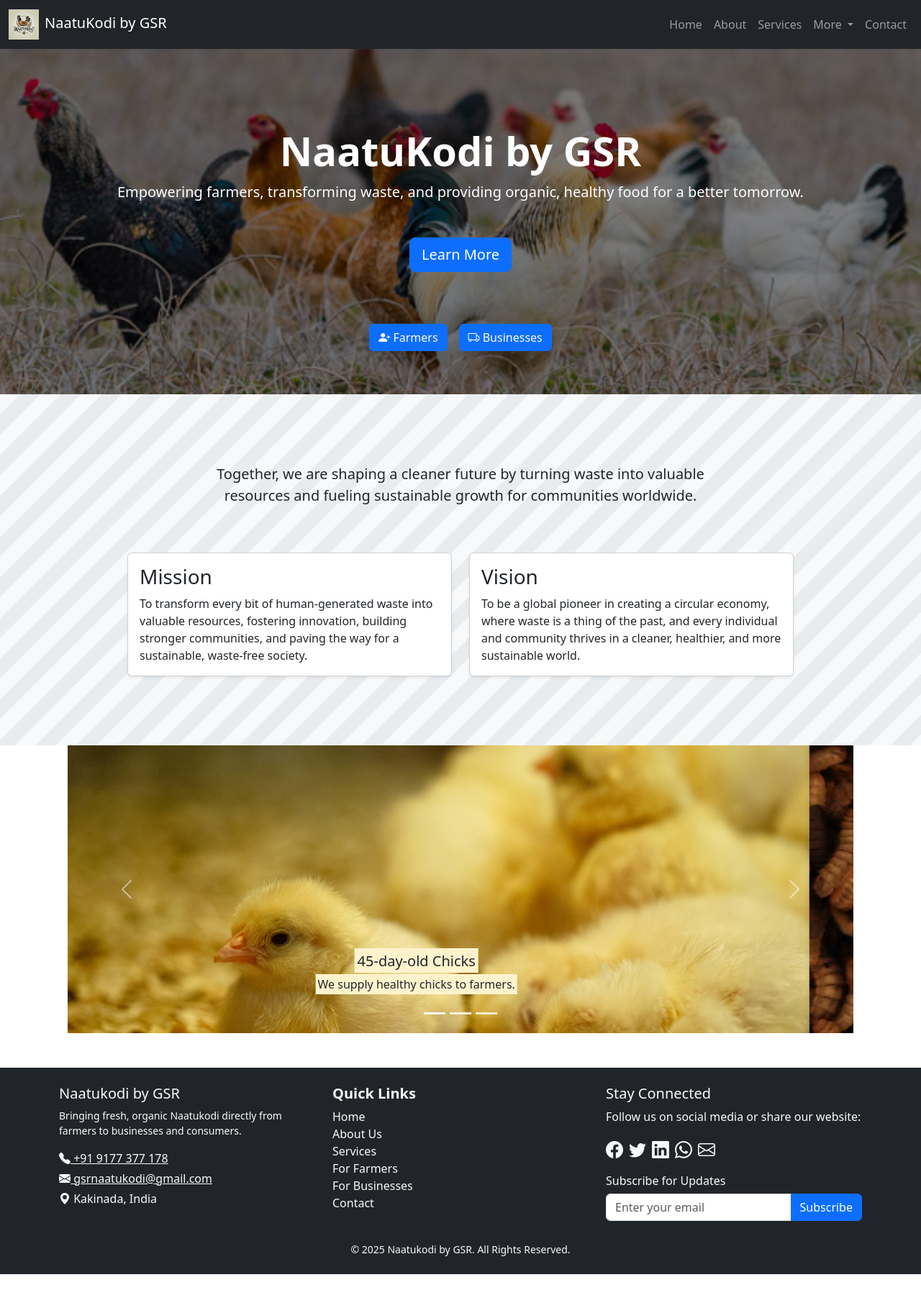
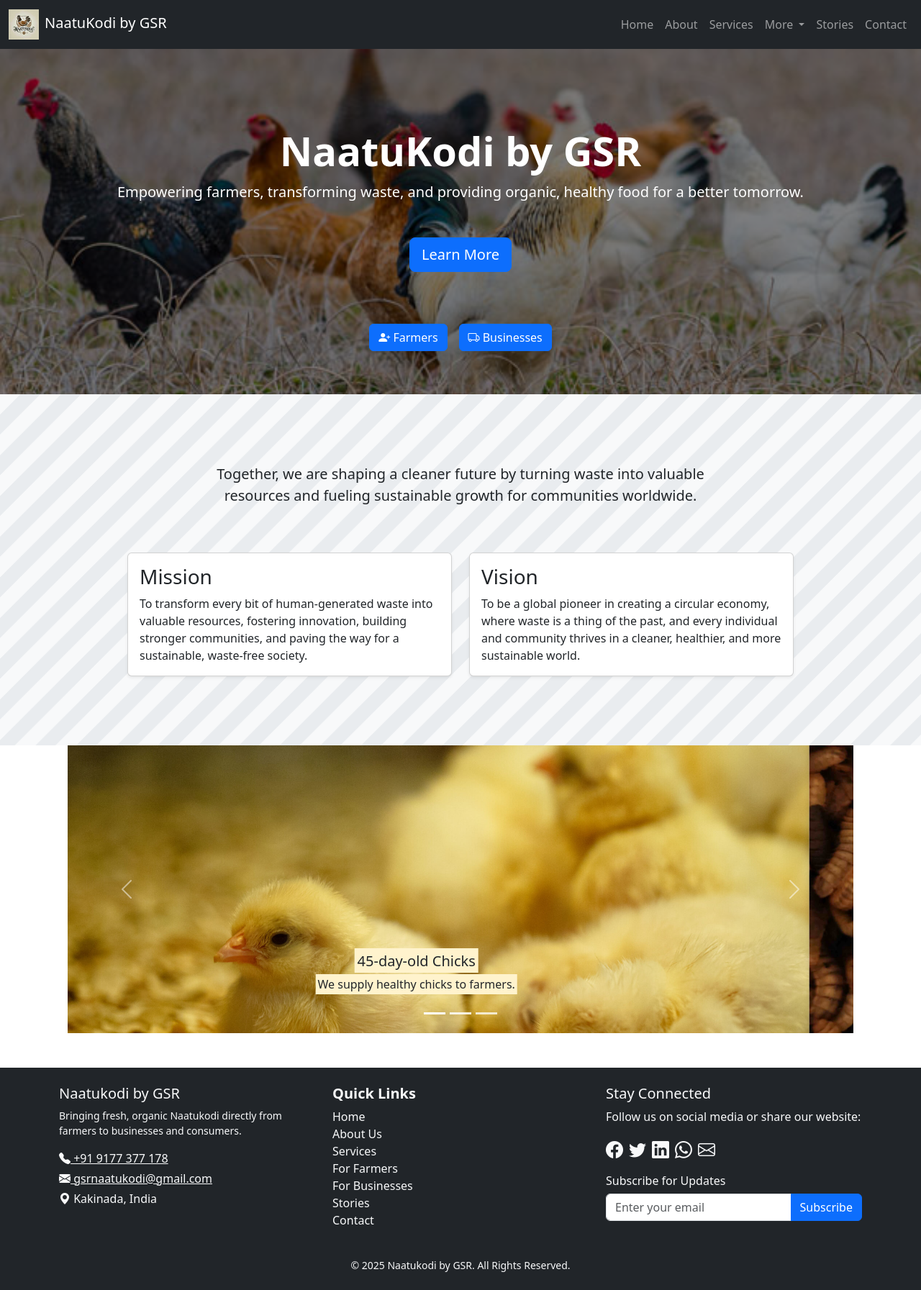
Before and after one commit to naatukodi/GSRSite, an Angular app: page / in a window 1280 px wide. Shown: the whole page at 72% size. Before the commit the page ends 1771 px from the top, so only its background shows below. Built offline with nearby package versions, Linux system fonts and the light colour scheme.

Commit message:
updatedbloglink

```diff
--- a/src/app/app.component.html
+++ b/src/app/app.component.html
@@ -29,6 +29,9 @@
             <li><a class="dropdown-item" routerLink="/forbusinesses" routerLinkActive="forbusinesses">For Businesses</a>
             </li>
           </ul>
+        </li>
+        <li class="nav-item">
+          <a class="nav-link" href="https://blog.naatukodi.co.in/contact">Stories</a>
         </li>
         <li class="nav-item">
           <a class="nav-link" routerLink="/contact" routerLinkActive="contact">Contact</a>
@@ -70,6 +73,9 @@
               Farmers</a></li>
           <li><a routerLink="/forbusinesses" routerLinkActive="forbusinesses"
               class="text-light text-decoration-none">For Businesses</a></li>
+          <li class="nav-item">
+            <a class="nav-link" href="https://blog.naatukodi.co.in/contact">Stories</a>
+          </li>
           <li><a routerLink="/contact" routerLinkActive="contact" class="text-light text-decoration-none">Contact</a>
           </li>
         </ul>
```
